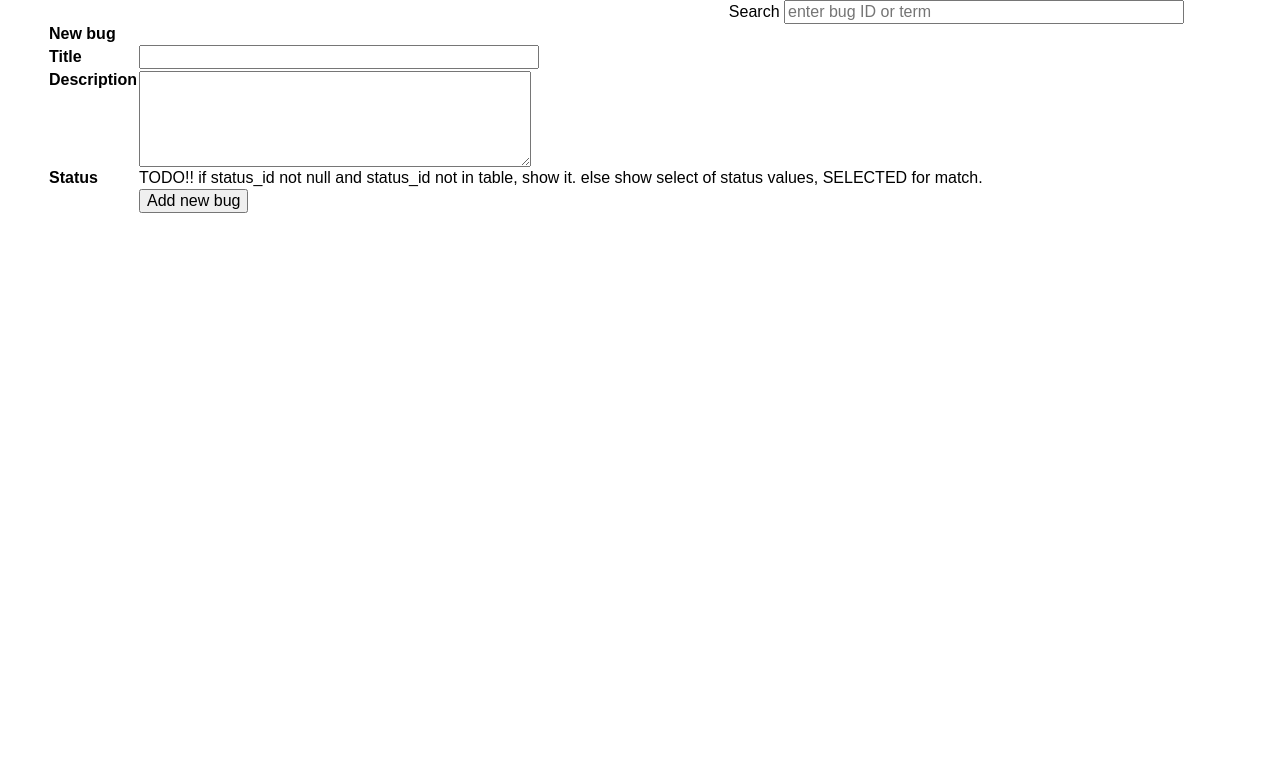
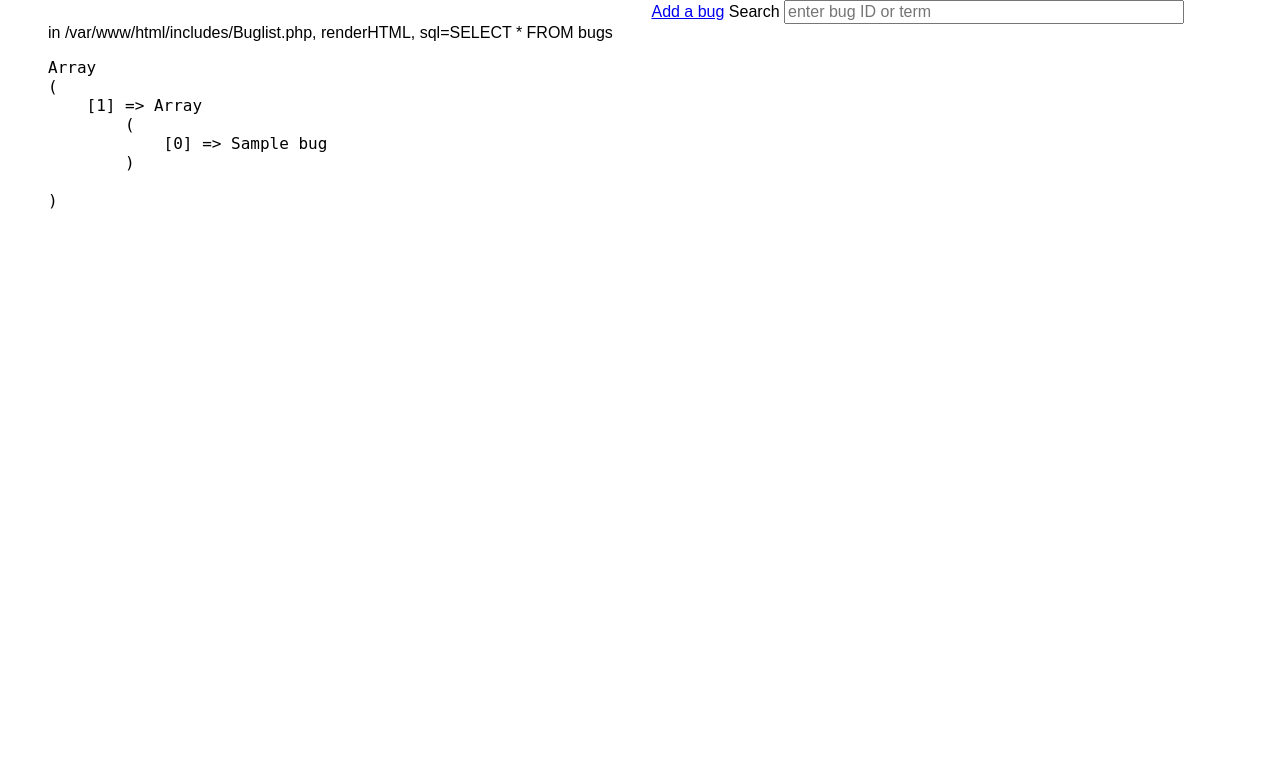
Before and after one commit to skierpage/minibugz, a PHP site: page / in a window 1280 px wide. Shown: the top 783 px of the page. Run offline with PHP 8.4, Linux system fonts and the light colour scheme; tables that the repository leaves empty hold one stand-in row (values such as "Sample post").

Commit message:
minimal list support from new static Buglist::renderHTML()

```diff
--- /dev/null
+++ b/includes/Buglist.php
@@ -0,0 +1,52 @@
+<?php
+require_once('db_login.php');
+
+class Buglist {
+    /* database fields */
+    var $bug_id;
+    var $title;
+    var $description;
+    var $status_id;
+    var $status_last_modified;
+
+
+    /**
+     * Generate HTML list
+     * @param $params: array all the query string information TODO should decouple this.
+     *
+     * @returns : error string if errors.
+     */
+    public static function renderHTML ( $params) {
+        global $dbh;
+        if (isDebugMode()) {
+            echo "in " .  __FILE__ . ", " . __FUNCTION__;
+        }
+        // Build SQL clause
+        // Retrieve even not active records
+        $sql = 'SELECT *
+                FROM bugs';
+        /* process parameters like order=
+        if ($retrieveOnlyActive) {
+                $sql .= ' WHERE active = 1';
+        }
+        $sql .=  ' ORDER BY ordering';
+        */
+
+        echo "in " .  __FILE__ . ", " . __FUNCTION__ . ", sql=" . $sql;
+        $result = $dbh->query($sql);
+        $bugs = $result->fetchAll(PDO::FETCH_COLUMN|PDO::FETCH_GROUP);
+        if (isDebugMode()) {
+            echo "in " . __FUNCTION__ . "After query & fetch row is:";
+            print_r($statuses);
+            // TODO: print column headings backed by cool JS,
+            // then iterate over rows outputing bug_id as a link, etc.
+            // Will need to get status names, either as a join or by
+            // asking for the whole set.
+        }
+        print '<pre>';
+        print_r ($bugs);
+        print '</pre>';
+        return ('');
+    }
+
+}
--- a/index.php
+++ b/index.php
@@ -18,19 +18,27 @@ $formButtonText = array (
     'modify' => 'Update'
 );
 
+// XXX should I initialize to new Bug?  default or lazy-init?
 $bug = null;
 
 
 /**
  * Action routing:
- * @param ?action
- * default is add a bug
- * ?action=add insert bug details.
+ * @param ?action : from query string
+ * if missing, default is to list recent bugs unless param ?id set.
+ * action=query list recent bugs
+ *       =new : show bug form
+ *       =add insert bug details.
+ *       =update with id: update bug matching id details
+ *
+ * @param ?id : from query string
  * if ?id=NNN then retrieve bug details and if successful show form for editing.
  *
- * TODO Reuse same form to do a search?
+ * Result: set pageAction and possibly formAction
+ * TODO Could reuse same form to do a search?
  */
-$pageAction = isset( $_REQUEST['action'] ) ? $_REQUEST['action'] : 'add';
+// TODO: filter against valid actions.
+$pageAction = isset( $_REQUEST['action'] ) ? $_REQUEST['action'] : 'list';
 $formAction = '';
 if ($pageAction == 'add') {
     $formAction = 'add';
@@ -41,7 +49,7 @@ if ($pageAction == 'add') {
 
 $bug_id = isset( $_REQUEST['id'] ) ? $_REQUEST['id'] : null;
 // Retrieve bug information
-if ($pageAction != 'modify' and $bug_id > 0) {
+if ($pageAction != 'insert' and $bug_id > 0) {
     try {
         $bug = new Bug( array('bug_id' => $bug_id) );
         $retrievedBug = true;
@@ -78,7 +86,7 @@ if (isDebugMode()) {
 </head>
 <body>
 <nav>
-  <form action="<?= $_SERVER['SCRIPT_NAME'] ?>"?action=search>
+  <form action="<?= $_SERVER['SCRIPT_NAME'] . '?action=' . $formAction ?>">
     <? if ($pageAction != 'add' and $pageAction != 'modify') { ?>
     <a href="<?= $_SERVER['SCRIPT_NAME'] ?>?action=add">Add a bug</a>
     <? } ?>
@@ -92,6 +100,13 @@ if (isDebugMode()) {
 </nav>
 <br style="clear: both;">
 <div class="notice"><?= $notice ?></div>
+
+<?
+if ($pageAction === 'list') {
+    require_once('includes/Buglist.php');
+    Buglist::renderHTML( $_SERVER );
+}
+?>
 <? if ($formAction) { ?>
 <form method="POST">
   <input type="hidden" name="action" value="<?=$formAction ?>">
```
